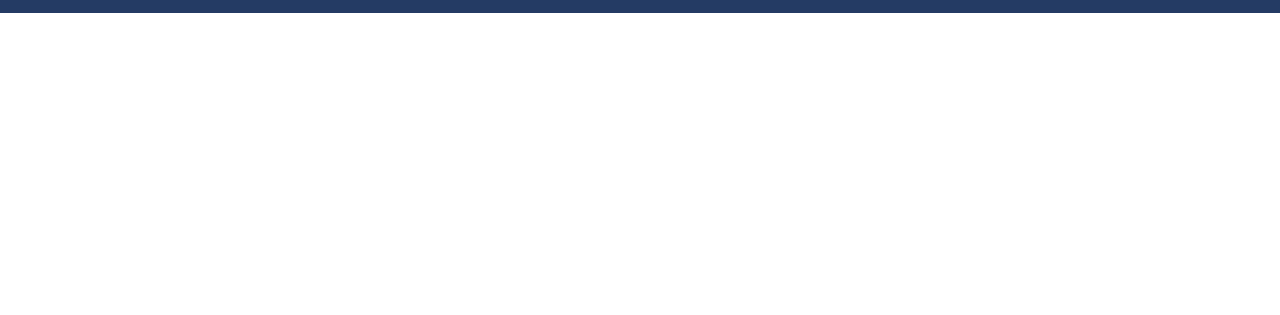
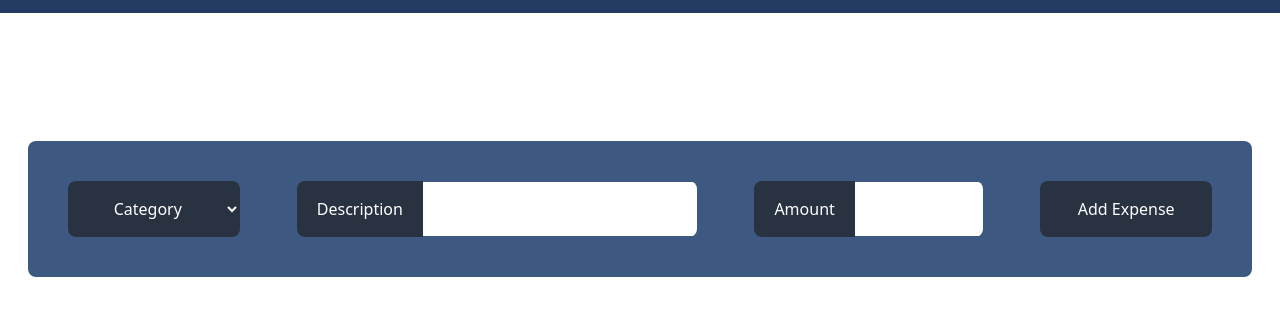
Before and after one commit to apurboroy7077/expense-tracker, a plain HTML site: page expense-tracker/index.html in a window 1280 px wide. Shown: the part 83-398 px from the top of the page. Drawn offline with Linux system fonts and the light colour scheme.

Commit message:
added 'add expense section' in expense tracker page.

```diff
--- a/expense-tracker/index.html
+++ b/expense-tracker/index.html
@@ -117,7 +117,100 @@
         </div>
       </div>
     </header>
+    <!-- HEADER SECTION ENDS---------------------------------------------------------------------------------------------------------------------------------------------------------------------------->
+    <section>
+      <div class="px-5 md:px-7 py-16 lg:py-32 flex justify-center items-center">
+        <div class="w-full max-w-screen-xl">
+          <div class="lg:hidden">
+            <div class="bg-[#3E5981] px-5 py-5 rounded">
+              <div class="text-[white] text-center">Add a Expense</div>
+              <div class="mt-7">
+                <select
+                  class="w-full px-5 py-2 rounded outline-none border-none text-center"
+                >
+                  <option>Please Select a Category</option>
+                </select>
+              </div>
+              <div class="mt-7">
+                <input
+                  type="text"
+                  placeholder="Amount"
+                  class="w-full px-5 py-2 rounded outline-none border-none text-center"
+                />
+              </div>
+              <div class="mt-7">
+                <textarea
+                  type="text"
+                  placeholder="Amount"
+                  class="w-full px-5 py-2 rounded outline-none border-none text-center"
+                ></textarea>
+              </div>
+              <div class="mt-7">
+                <button
+                  class="w-full px-5 py-2 rounded outline-none border-none text-center bg-[#283241] text-[white] active:scale-[0.95]"
+                >
+                  Add
+                </button>
+              </div>
+            </div>
+          </div>
+          <div class="hidden lg:block">
+            <div class="bg-[#3E5981] px-5 xl:px-10 py-5 xl:py-10 rounded-lg">
+              <div class="flex justify-between items-center">
+                <div class="w-[15%]">
+                  <div>
+                    <select
+                      class="w-full px-5 py-3 xl:py-4 rounded-lg outline-none border-none text-center text-sm xl:text-base bg-[#283241] text-[white]"
+                    >
+                      <option>Category</option>
+                    </select>
+                  </div>
+                </div>
+                <div class="w-[35%]">
+                  <div class="flex items-center rounded-lg overflow-hidden">
+                    <div
+                      class="bg-[#283241] text-sm xl:text-base px-3 xl:px-5 py-3 xl:py-4 text-[white] w-fit"
+                    >
+                      Description
+                    </div>
+                    <div class="w-full">
+                      <input
+                        type="text"
+                        class="w-full py-[0.55rem] xl:py-[0.93rem] outline-none border-none px-2"
+                      />
+                    </div>
+                  </div>
+                </div>
+                <div class="w-[20%]">
+                  <div class="flex items-center rounded-lg overflow-hidden">
+                    <div
+                      class="bg-[#283241] text-sm xl:text-base px-3 xl:px-5 py-3 xl:py-4 text-[white] w-fit"
+                    >
+                      Amount
+                    </div>
+                    <div class="w-full">
+                      <input
+                        type="text"
+                        class="w-full py-[0.55rem] xl:py-[0.93rem] outline-none border-none px-2"
+                      />
+                    </div>
+                  </div>
+                </div>
 
-    <!-- HEADER SECTION ENDS---------------------------------------------------------------------------------------------------------------------------------------------------------------------------->
+                <div class="w-[15%]">
+                  <div>
+                    <button
+                      class="bg-[#283241] text-sm xl:text-base px-5 py-3 xl:py-4 text-[white] w-full rounded-lg hover:shadow-lg active:scale-[0.95]"
+                    >
+                      Add Expense
+                    </button>
+                  </div>
+                </div>
+              </div>
+            </div>
+          </div>
+        </div>
+      </div>
+    </section>
   </body>
 </html>
```
Also changed, not shown: css/tailwind/output.css.
